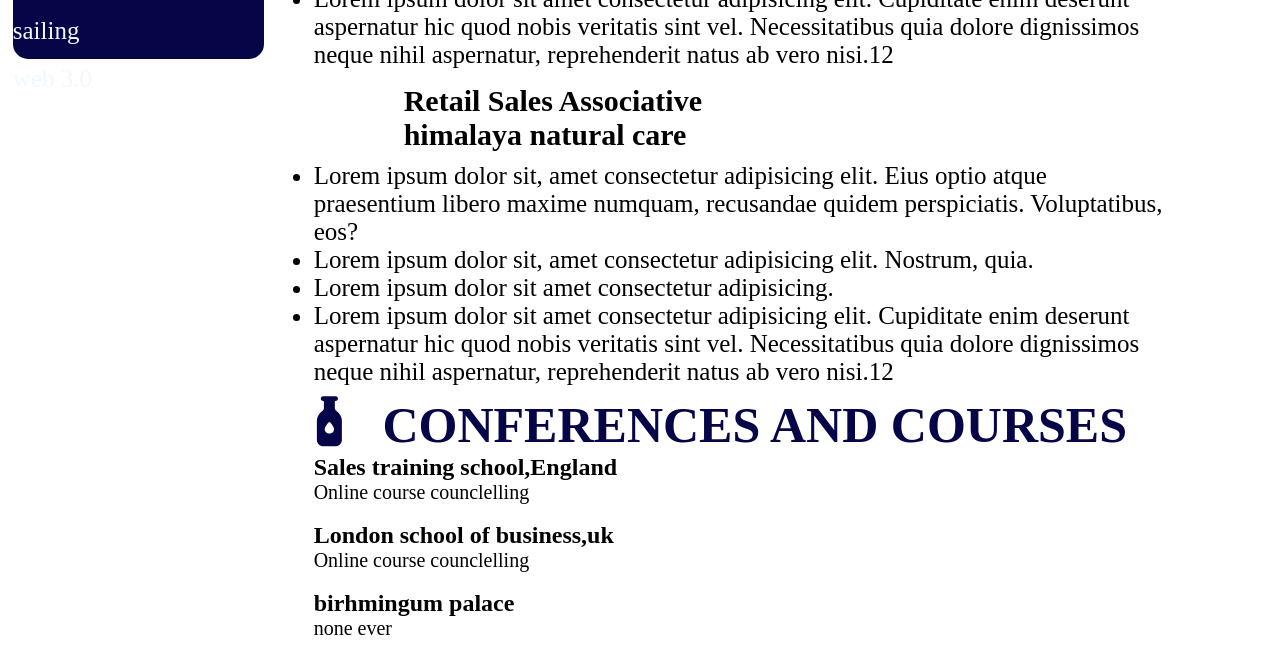
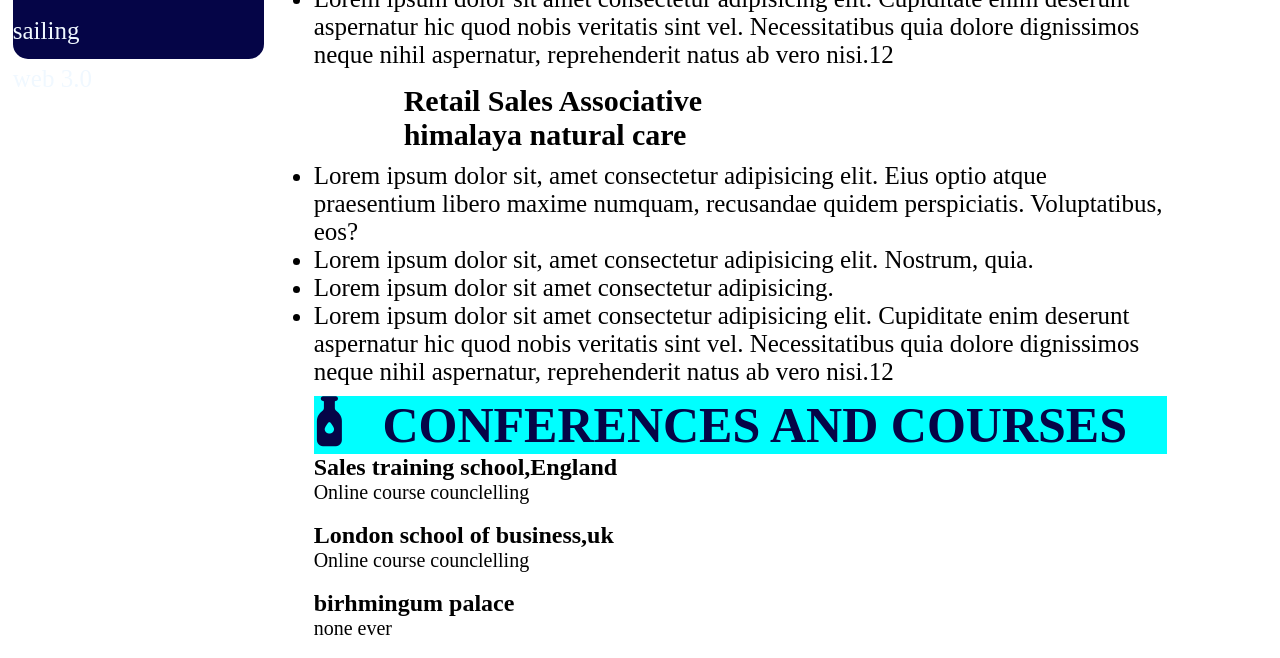
Before and after one commit to tanish114/resume2, a plain HTML site: page index.html in a window 1280 px wide. Shown: the part 733-1391 px from the top of the page. Drawn offline with Linux system fonts and the light colour scheme.

Commit message:
internal css

```diff
--- a/index.html
+++ b/index.html
@@ -6,7 +6,10 @@
     <title>Resume</title>
     <link rel="stylesheet" href="style.css">
     <link rel="stylesheet" href="https://cdnjs.cloudflare.com/ajax/libs/font-awesome/6.7.2/css/all.min.css" integrity="sha512-Evv84Mr4kqVGRNSgIGL/F/aIDqQb7xQ2vcrdIwxfjThSH8CSR7PBEakCr51Ck+w+/U6swU2Im1vVX0SVk9ABhg==" crossorigin="anonymous" referrerpolicy="no-referrer" />
- </head>
+      <style>
+        .top h1{ background-color: aqua;}
+      </style>
+  </head>
  <body>
     <div id="top">
 
```
